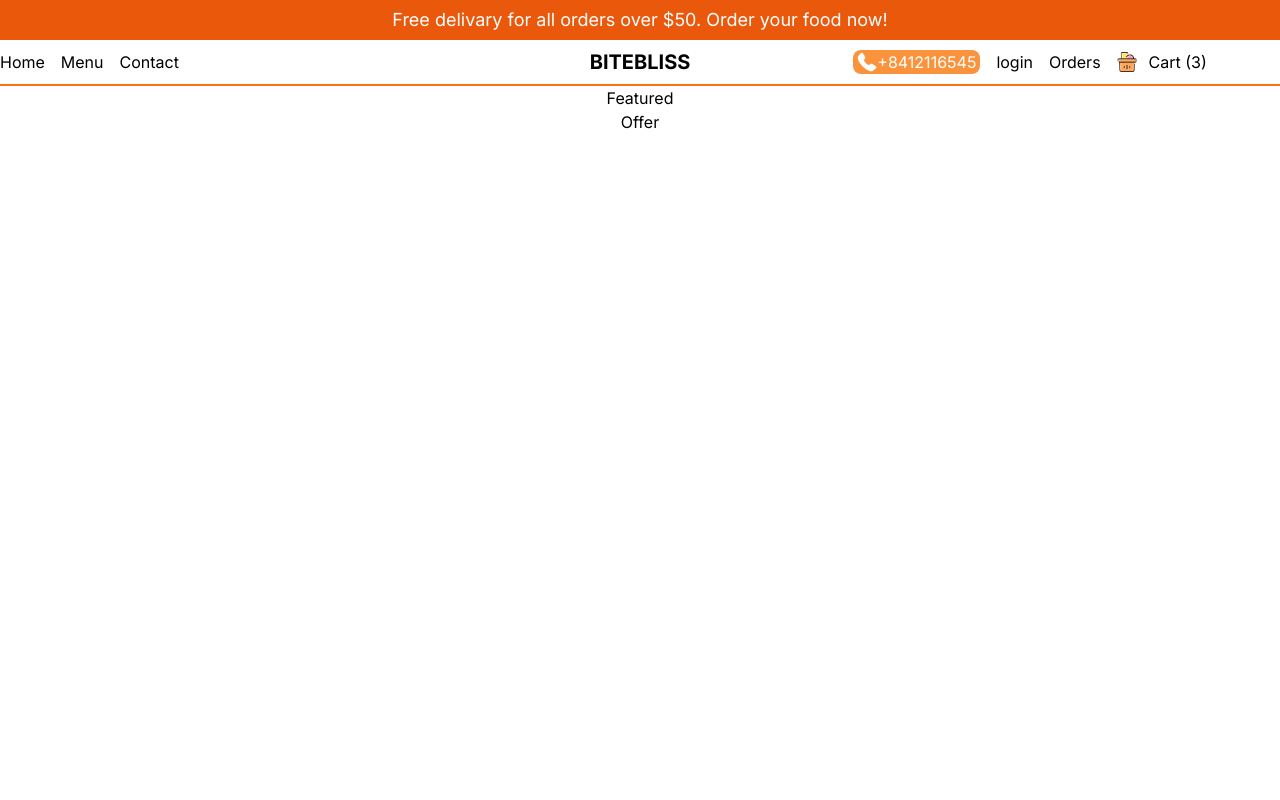
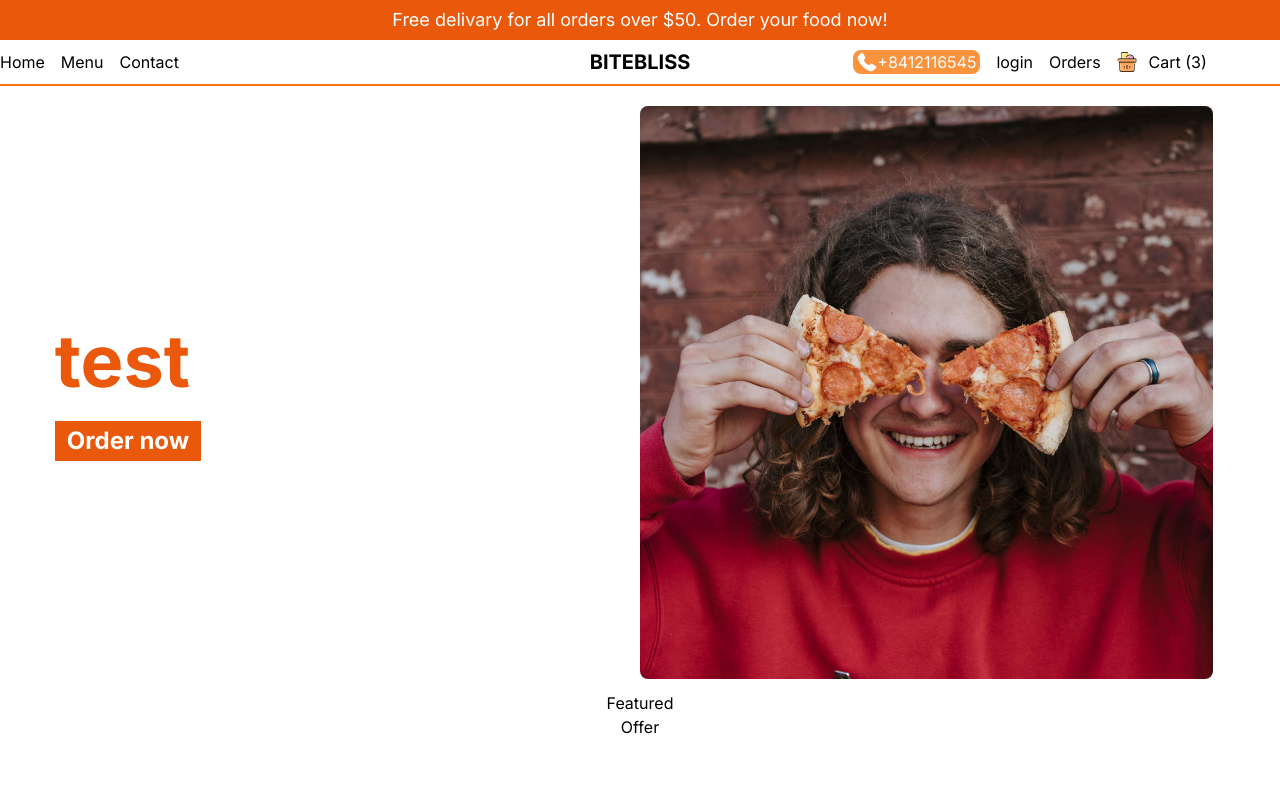
Before and after one commit to sumonpaul55/restaurant-nextjs, a Next.js app: page / in a window 1280 px wide. Shown: the top 800 px of the page. Built offline with nearby package versions, Linux system fonts and the light colour scheme.

Commit message:
next js banner start

```diff
--- a/src/components/Menu.jsx
+++ b/src/components/Menu.jsx
@@ -5,7 +5,7 @@ import Link from 'next/link'
 import CartIcon from './CartIcon'
 function Menu() {
 
-    const [open, setOpen] = useState(false)
+    const [open, setOpen] = useState(true)
     const user = false
     const links = [
         {
--- a/src/components/Slider.jsx
+++ b/src/components/Slider.jsx
@@ -1,12 +1,21 @@
+import Image from 'next/image'
 import React from 'react'
+import slide1 from "../../public/slide1.png"
 
 function Slider() {
     return (
         <section>
-            <div className="container mx-auto">
-                <div>
+            <div className="container mx-auto mt-2">
+                <div className='flex flex-col md:flex-row'>
+                    <div className='flex-1 flex items-start flex-col justify-center font-bold text-xl md:text-2xl gap-6'> {/* text container */}
+                        <h1 className='text-orange-600 text-2xl md:text-4xl lg:text-7xl'>test</h1>
+                        <button className='bg-orange-600 text-white px-3 py-1'>Order now</button>
+                    </div>
+                    <div className='flex-1 p-3'>
+                        <Image src={slide1} alt="slide1" className='rounded-lg' />
+                    </div>
+                </div>
 
-                </div>
             </div>
         </section>
     )
```
